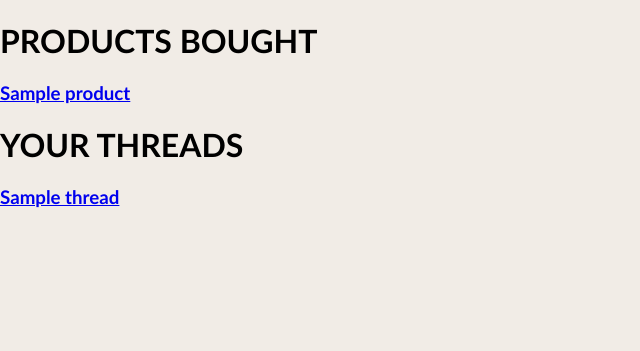
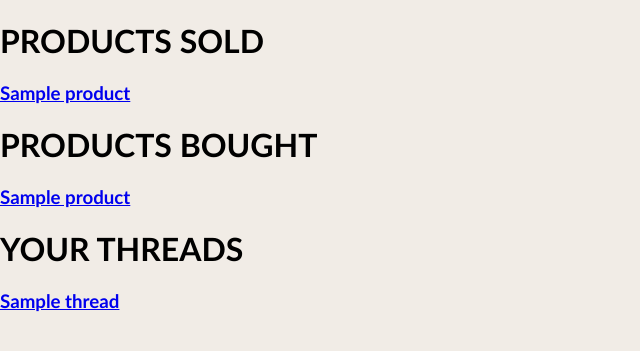
Before and after one commit to hannahdeniseee/hobbysite-EG-17, a Django app: template hobbysite/user_management/templates/user_management/dashboard.html in a window 1280 px wide. Shown: the top 351 px of the page, without its empty margins (0-640 px from the left). Run offline with Django 5.2, Linux system fonts and the light colour scheme; the template is opened without the code that fills it: most values are stand-ins (such as "Sample title", 1, 10 or a date in 2020).

Commit message:
Added products bought in dashboard and included dashboard in navbar

```diff
--- a/hobbysite/templates/base.html
+++ b/hobbysite/templates/base.html
@@ -16,6 +16,7 @@
                 <span>Welcome, {{ user.profile.display_name }}!</span>
                 <p> | </p>
                 <a href="{% url 'homepage' %}">Home</a>
+                <a href="{% url 'user_management:dashboard' %}">Dashboard</a>
                 <form method="POST" action="{% url 'accounts:logout' %}" class="inline-display">
                     {% csrf_token %}
                     <button type="submit" class="logout-button">Logout</button>
--- a/hobbysite/user_management/templates/user_management/dashboard.html
+++ b/hobbysite/user_management/templates/user_management/dashboard.html
@@ -9,7 +9,7 @@
 {% endblock %}
 
 {% block content %}
-    <h1 class="home-header">PRODUCTS BOUGHT</h1>
+    <h1 class="home-header">PRODUCTS SOLD</h1>
         <div class="layout-personal">
             {% for product in products_sold %}
                 <div class="dashboard-card">
@@ -17,6 +17,16 @@
                 </div>
             {% endfor %}
         </div>
+
+    <h1 class="home-header">PRODUCTS BOUGHT</h1>
+        <div class="layout-personal">
+            {% for transaction in products_bought %}
+                <div class="dashboard-card">
+                    <a href="{{ product.get_absolute_url }}" class="link"><h3>{{ transaction.product.name }}</h3></a>
+                </div>
+            {% endfor %}
+        </div>
+
     <h1 class="home-header">YOUR THREADS</h1>
         <div class="layout-personal">
             {% for thread in threads %}
--- a/hobbysite/user_management/urls.py
+++ b/hobbysite/user_management/urls.py
@@ -5,7 +5,7 @@ from .views import ProfileUpdateView
 app_name = "user_management"
 
 urlpatterns = [
-    path('dashboard', DashboardView.as_view(), name='dashboard'),
+    path('dashboard/', DashboardView.as_view(), name='dashboard'),
     path('profile/<str:username>', ProfileUpdateView.as_view(),
          name='profile-update')
 ]
--- a/hobbysite/user_management/views.py
+++ b/hobbysite/user_management/views.py
@@ -5,7 +5,7 @@ from django.contrib.auth.mixins import LoginRequiredMixin
 from django.urls import reverse
 from .models import Profile
 from .forms import ProfileUpdateForm
-from merchstore.models import Product
+from merchstore.models import Product, Transaction
 
 
 class DashboardView(LoginRequiredMixin, ListView):
@@ -20,6 +20,8 @@ class DashboardView(LoginRequiredMixin, ListView):
         context = super().get_context_data(**kwargs)
         context['products_sold'] = Product.objects.filter(
             owner=self.request.user.profile)
+        context['products_bought'] = Transaction.objects.filter(
+            buyer=self.request.user.profile).distinct()
         return context
 
 
```
